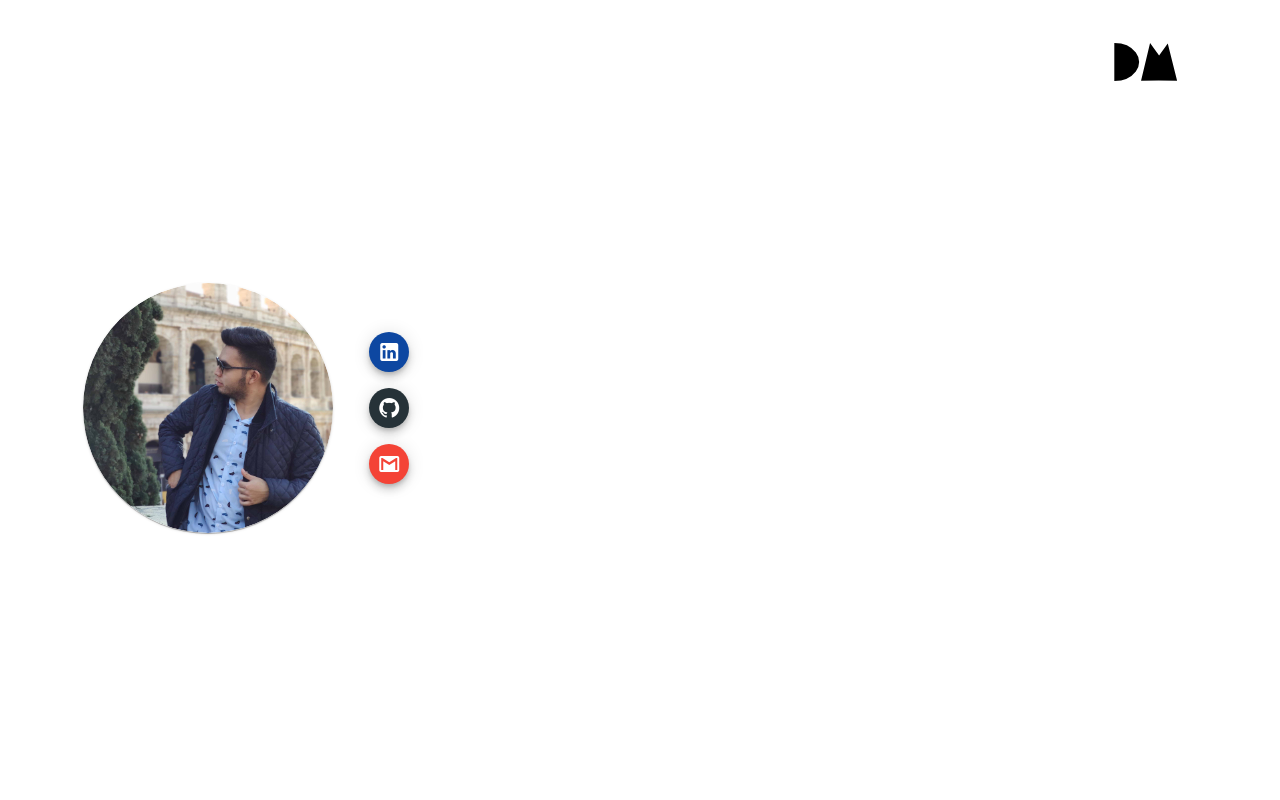
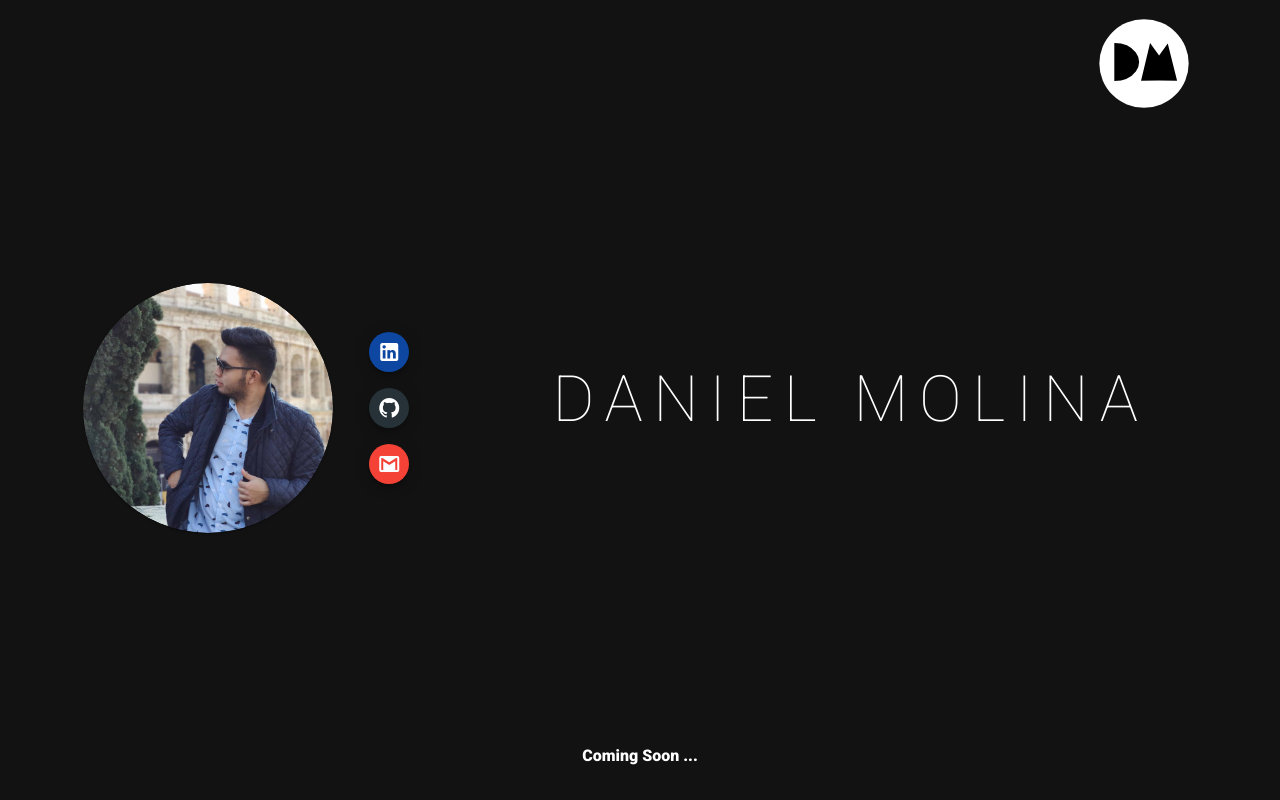
Before and after one commit to danielmnv/danielmnv, a Vue app: page /#/ in a window 1280 px wide. Built offline with nearby package versions, Linux system fonts and the light colour scheme; a small style sheet from the web is missing.

Commit message:
Basic config for theme dark

```diff
--- a/src/plugins/vuetify.ts
+++ b/src/plugins/vuetify.ts
@@ -1,7 +1,17 @@
 import Vue from 'vue';
 import Vuetify from 'vuetify/lib/framework';
+import colors from 'vuetify/lib/util/colors';
 
 Vue.use(Vuetify);
 
 export default new Vuetify({
+    theme: {
+        dark: true,
+        themes: {
+            dark: {
+                primary: colors.cyan.base,
+                background: colors.grey.darken4
+            }
+        }
+    }
 });
```
